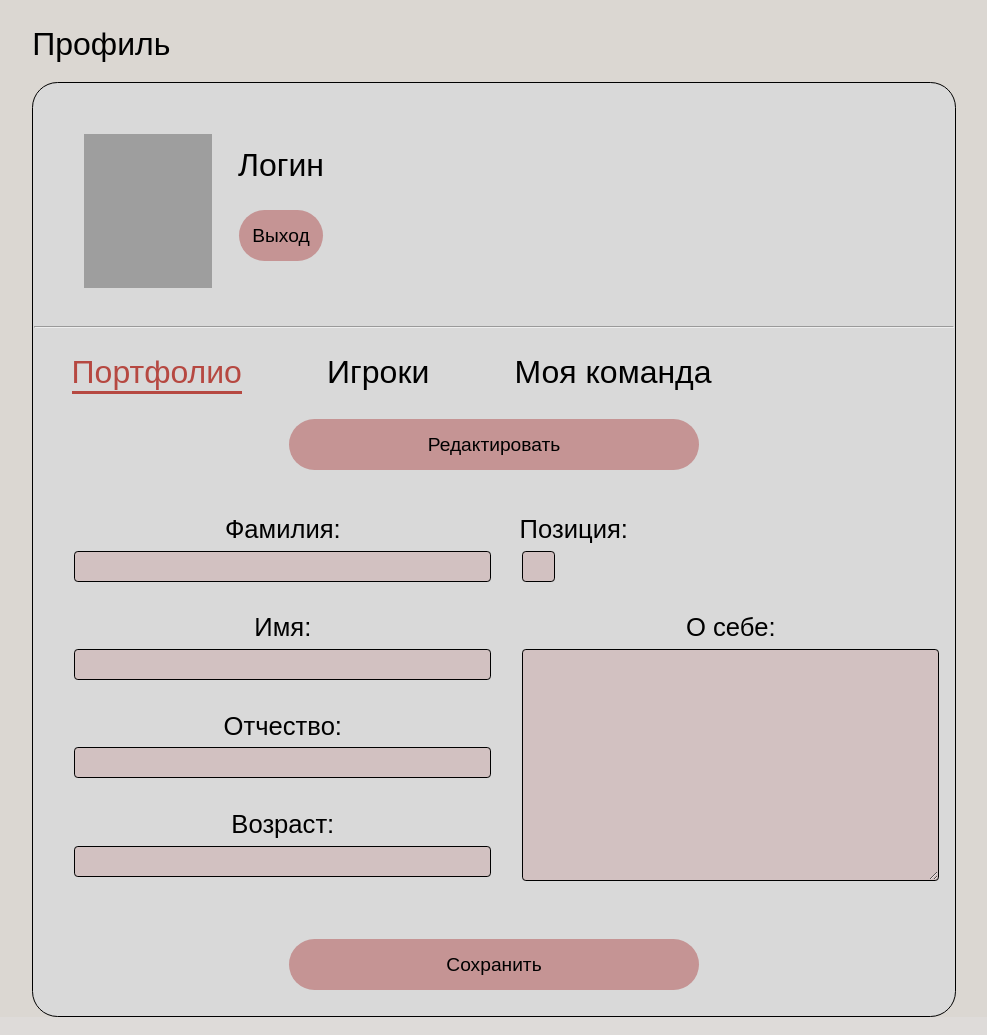
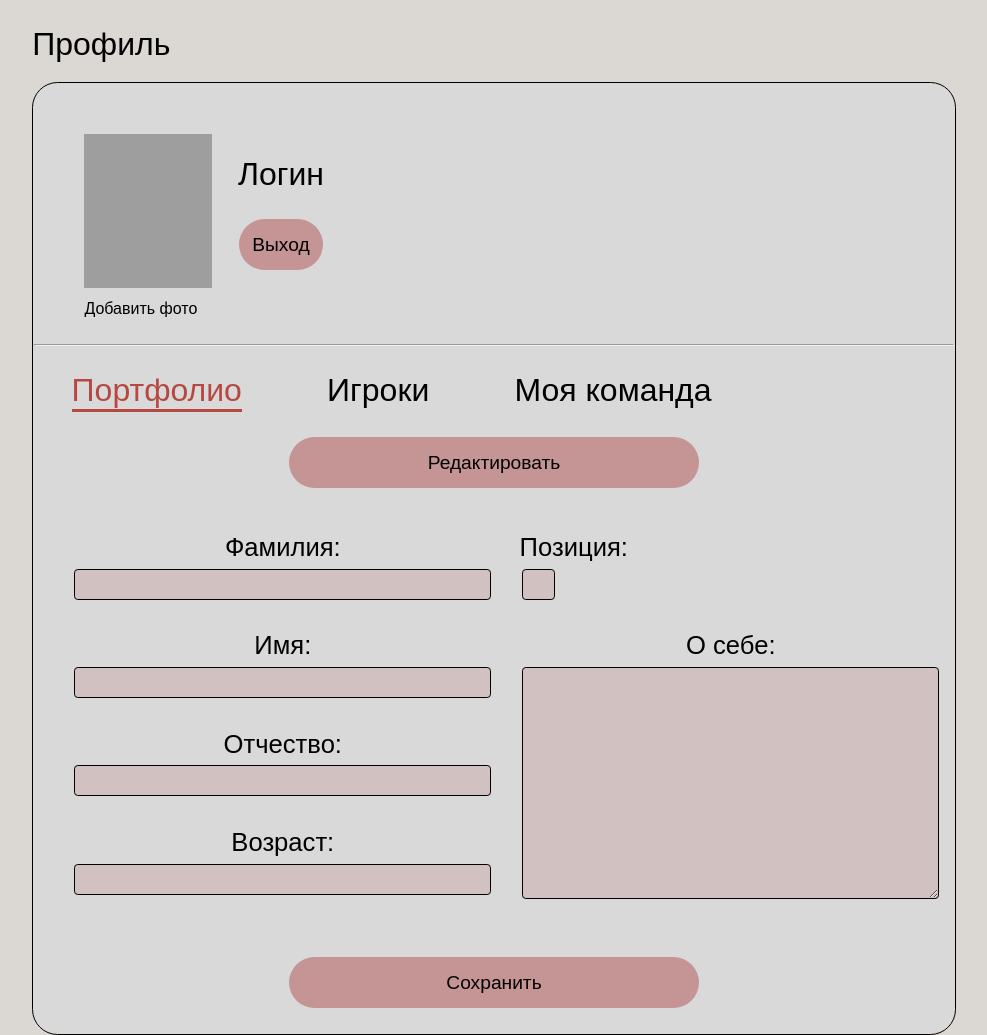
Before and after one commit to enemyare/ProfectOnlyworks, a Django app: page /profile in a window 1280 px wide. Shown: the part 64-1099 px from the top of the page, without its empty margins (146-1133 px from the left). Run offline with Django 4.2, Linux system fonts and the light colour scheme; grey boxes are pictures that could not be loaded.

Commit message:
change photo and edit profile-team

```diff
--- a/basketball/main/static/main/css/profile-styles.css
+++ b/basketball/main/static/main/css/profile-styles.css
@@ -15,6 +15,17 @@
 .block {
     display: flex;
     flex-direction: column;
+}
+
+.photo {
+    display: flex;
+    flex-direction: column;
+}
+
+.edit-button {
+    margin: 0 2vw 0 4vw;
+    text-decoration: none;
+    color: black;
 }
 
 .head {
--- a/basketball/main/templates/main/myteam.html
+++ b/basketball/main/templates/main/myteam.html
@@ -50,7 +50,10 @@
         </aside>
         <main class="team">
           <header>
-            <img src="{% static 'main/img/my-team.png' %}" alt="team logo">
+            <div class="photo">
+              <img src="{% static 'main/img/my-team.png' %}" alt="team logo">
+              <a class="edit-button" style="margin: 1vw 2vw;" href="#">Добавить фото</a>
+            </div>
             <div class="team-name">
               <p>Моя команда</p>
               <h1>Члены команды:</h1>
--- a/basketball/main/templates/main/profile.html
+++ b/basketball/main/templates/main/profile.html
@@ -38,7 +38,10 @@
             </aside>
             <main class="main">
                 <aside class="head">
-                    <img src="{% static 'main/img/logoin.png' %}" alt="user banner">
+                    <div class="photo">
+                        <img src="{% static 'main/img/logoin.png' %}" alt="user banner">
+                        <a class="edit-button" href="#">Добавить фото</a>
+                    </div>
                     <div class="media">
                         <h1>Логин</h1>
                         <a style="margin: 0" class="start" href="#">Выход</a>
```
